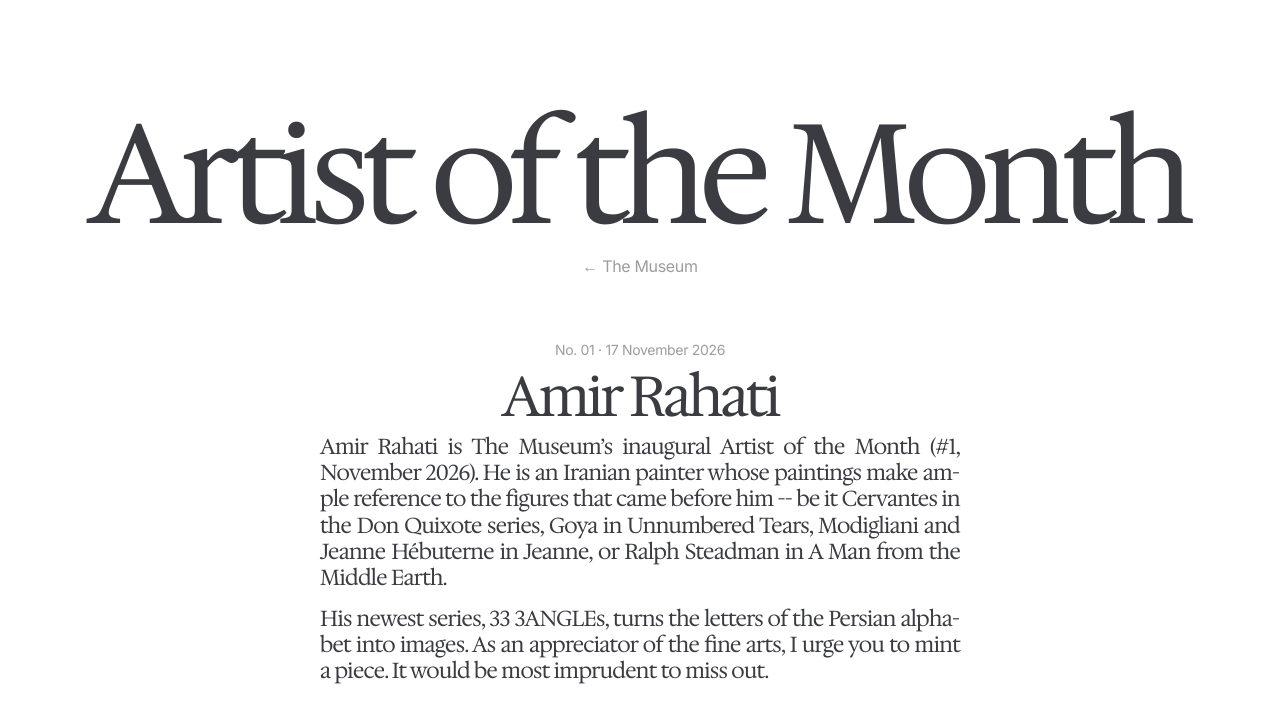
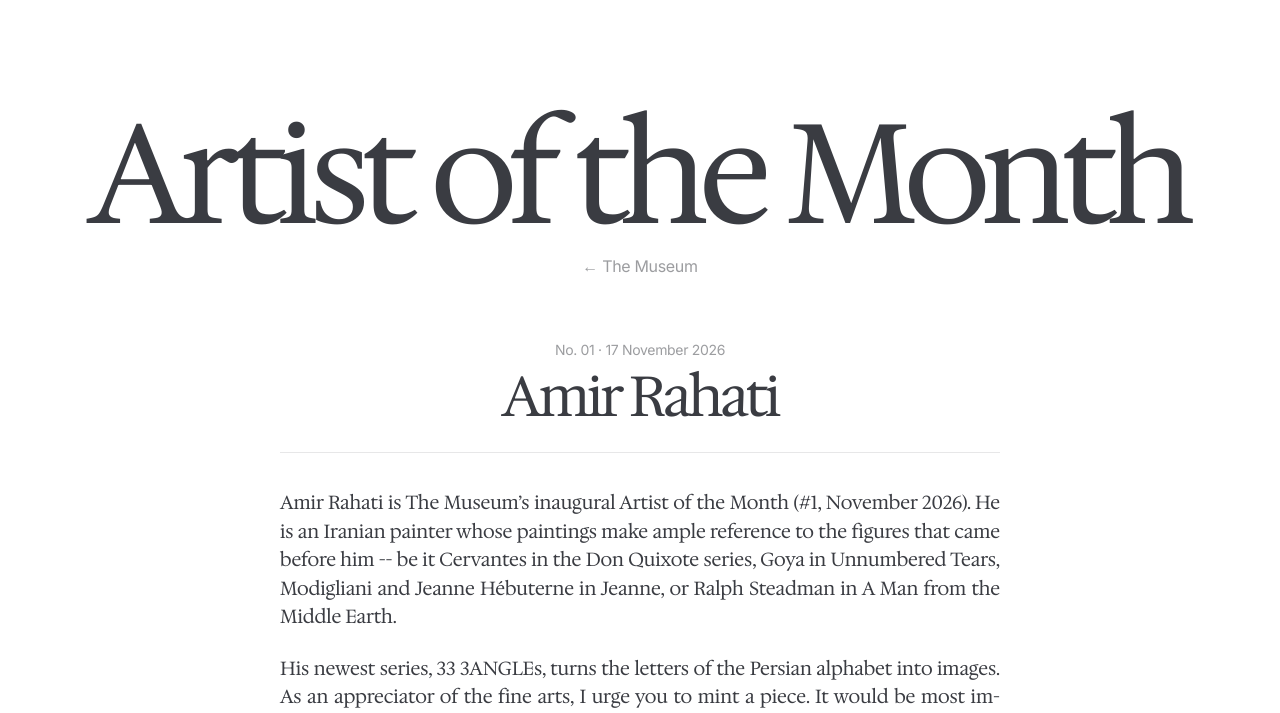
Before and after one commit to Yagamifyed/museum, a plain HTML site: page index.html in a window 1280 px wide. Both pictures are taken after a click on the link "Artist of the Month". Shown: the part 65-778 px from the top of the page. Drawn offline with Linux system fonts and the light colour scheme.

Commit message:
Artist of the Month reads like Philosophy: same column and reading size, rule under the name, facts across the column
Co-Authored-By: Claude Fable 5.2 <noreply@anthropic.com>

```diff
--- a/style.css
+++ b/style.css
@@ -544,12 +544,15 @@ a.quiet:hover, button.quiet:hover { color: var(--ink); }
 [data-page="text"] .page-sub, [data-page="month"] .page-sub { max-width: none; }
 [data-page="month"] .page-sub.split { flex-direction: column; align-items: center; }
 [data-page="month"] .page-sub.split > :last-child { margin-left: 0; }
-[data-page="month"] .pick-solo > .pick-info { max-width: 40em; margin-inline: auto; align-items: center; text-align: center; }
-[data-page="month"] .pick-solo > .pick-info .pick-note { max-width: 31em; text-wrap: balance; }
-@media (min-width: 600px) { /* justified where the line is long enough for it; a phone keeps the centred lines */
-  [data-page="month"] .pick-solo > .pick-info .pick-note { text-align: justify; hyphens: auto; -webkit-hyphens: auto; text-wrap: pretty; }
+/* the artist's page reads like Philosophy: the same column, the same reading size, a rule between the name and the text */
+[data-page="month"] .pick-solo > .pick-info { max-width: 720px; margin-inline: auto; align-items: stretch; text-align: center; }
+[data-page="month"] .pick-solo > .pick-info .pick-name { margin-bottom: clamp(18px, 2.2vw, 30px); }
+[data-page="month"] .pick-solo > .pick-info .pick-note {
+  max-width: none; font-size: clamp(19px, 1.45vw, 22px); line-height: 1.5; letter-spacing: -0.006em; margin: 0 0 1.2em;
+  text-align: justify; hyphens: auto; -webkit-hyphens: auto; text-wrap: pretty;
 }
-[data-page="month"] .pick-solo .facts { width: min(100%, 24em); text-align: left; }
+[data-page="month"] .pick-solo > .pick-info .pick-note:not(.pick-note ~ .pick-note) { border-top: 1px solid var(--rule); padding-top: clamp(22px, 2.8vw, 40px); }
+[data-page="month"] .pick-solo .facts { width: 100%; text-align: left; margin-top: .6em; }
 [data-page="month"] .pick > .essay { margin-inline: auto; text-align: center; }
 [data-page="month"] .facts dd.wrap { white-space: normal; overflow: visible; display: flex; flex-direction: column; align-items: flex-end; gap: 12px; padding-block: 14px 13px; }
 [data-page="month"] .facts dt:has(+ dd.wrap) { padding-block: 14px 13px; }
```
